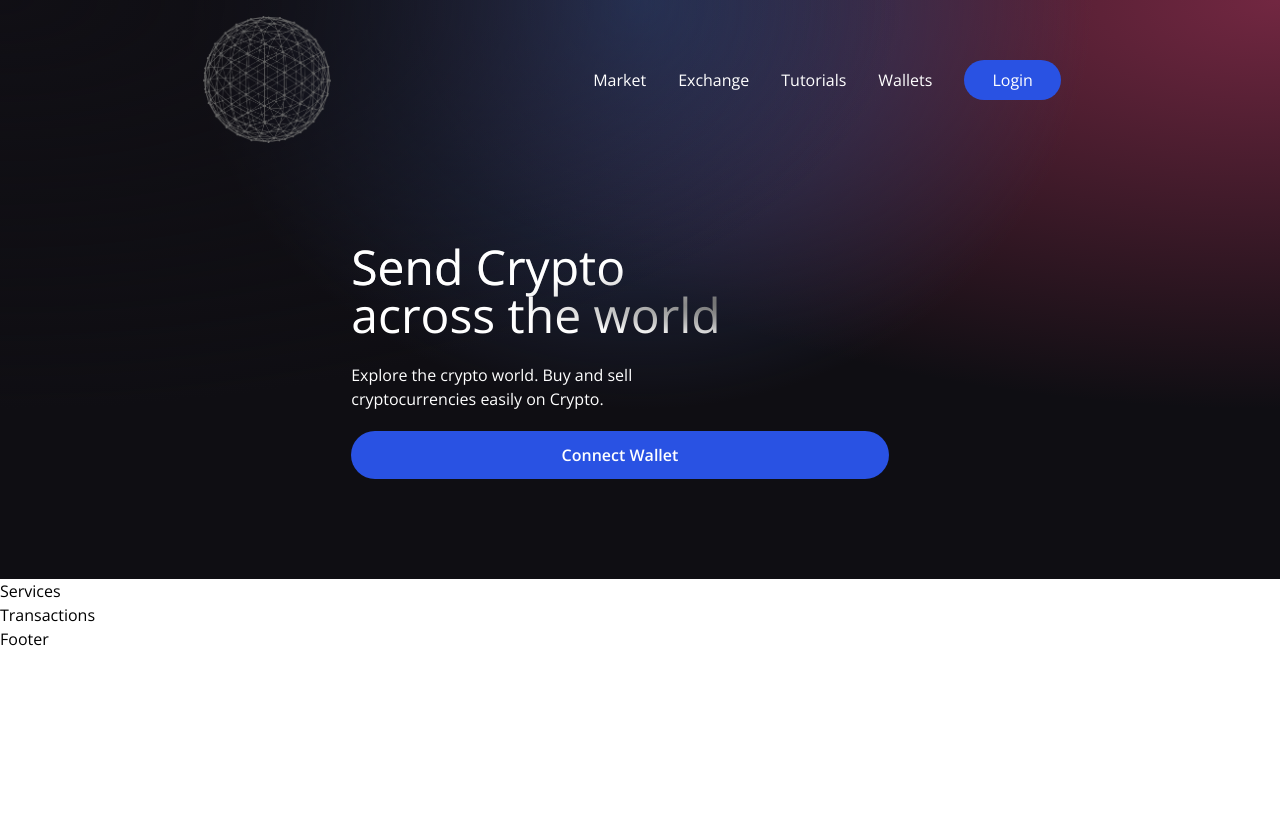
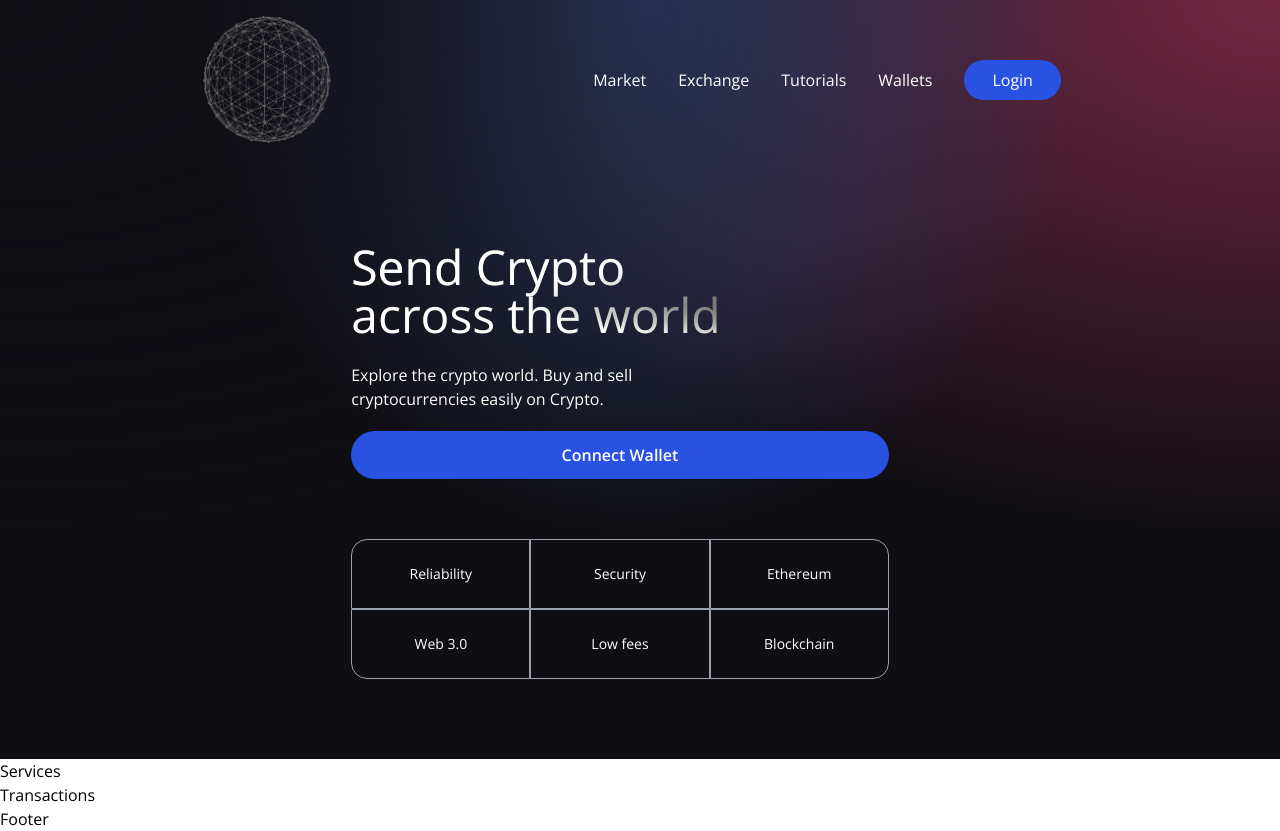
Before and after one commit to MaximEYakovlev/Web-3.0-App, a React (Vite) app in the folder client/: page / in a window 1280 px wide. Before the commit the page ends 800 px from the top, so only its background shows below. Built offline with nearby package versions, Linux system fonts and the light colour scheme.

Commit message:
client / Welcome.jsx: added a grid

```diff
--- a/client/src/components/Welcome.jsx
+++ b/client/src/components/Welcome.jsx
@@ -2,6 +2,9 @@ import { AiFillPlayCircle } from "react-icons/ai";
 import { SiEthereum } from "react-icons/si";
 import { BsInfoCircle } from "react-icons/bs";
 import { Loader } from "./";
+
+const commonStyles =
+  "min-h-[70px] sm:px-0 px-2 sm:min-w-[120px] flex justify-center items-center border-[0.5px] border-gray-400 text-sm font-light text-white";
 
 const Welcome = () => {
   const connectWallet = () => {};
@@ -24,6 +27,14 @@ const Welcome = () => {
           >
             <p className="text-white text-base font-semibold">Connect Wallet</p>
           </button>
+          <div className="grid sm:grid-cols-3 grid-cols-2 w-full mt-10">
+            <div className={`rounded-tl-2xl ${commonStyles}`}>Reliability</div>
+            <div className={commonStyles}>Security</div>
+            <div className={`rounded-tr-2xl ${commonStyles}`}>Ethereum</div>
+            <div className={`rounded-bl-2xl ${commonStyles}`}>Web 3.0</div>
+            <div className={commonStyles}>Low fees</div>
+            <div className={`rounded-br-2xl ${commonStyles}`}>Blockchain</div>
+          </div>
         </div>
       </div>
     </div>
```
